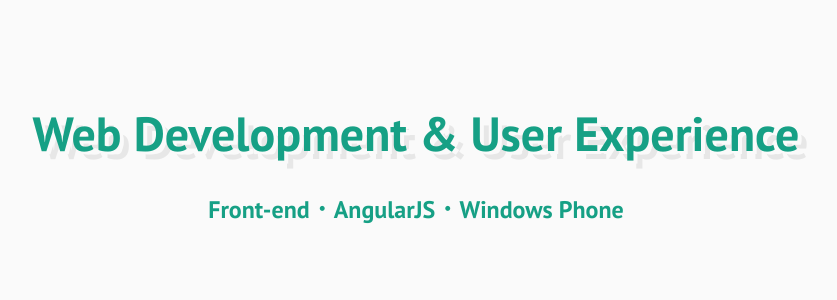
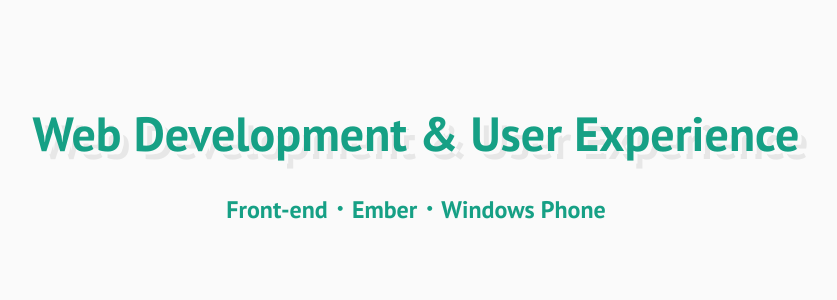
Before and after one commit to brunolemos/clipes, a PHP site: page / in a window 1280 px wide. Shown: the part 240-540 px from the top of the page, without its empty margins (224-1061 px from the left). Run offline with PHP 8.4, Linux system fonts and the light colour scheme; some libraries are stand-ins or nearby versions.

Commit message:
Change AngularJS to Ember

```diff
--- a/index.php
+++ b/index.php
@@ -68,7 +68,7 @@
 
 		<div class="main-block">
 			<h1>Web&nbsp;Development&nbsp;&amp; User&nbsp;Experience</h1>
-			<h2>Front-end&nbsp;･ AngularJS&nbsp;･ Windows Phone</h2>
+			<h2>Front-end&nbsp;･ Ember&nbsp;･ Windows Phone</h2>
 		</div>
 
 		<!-- <a href="javascript:void(0)" class="scroll-down">
```
